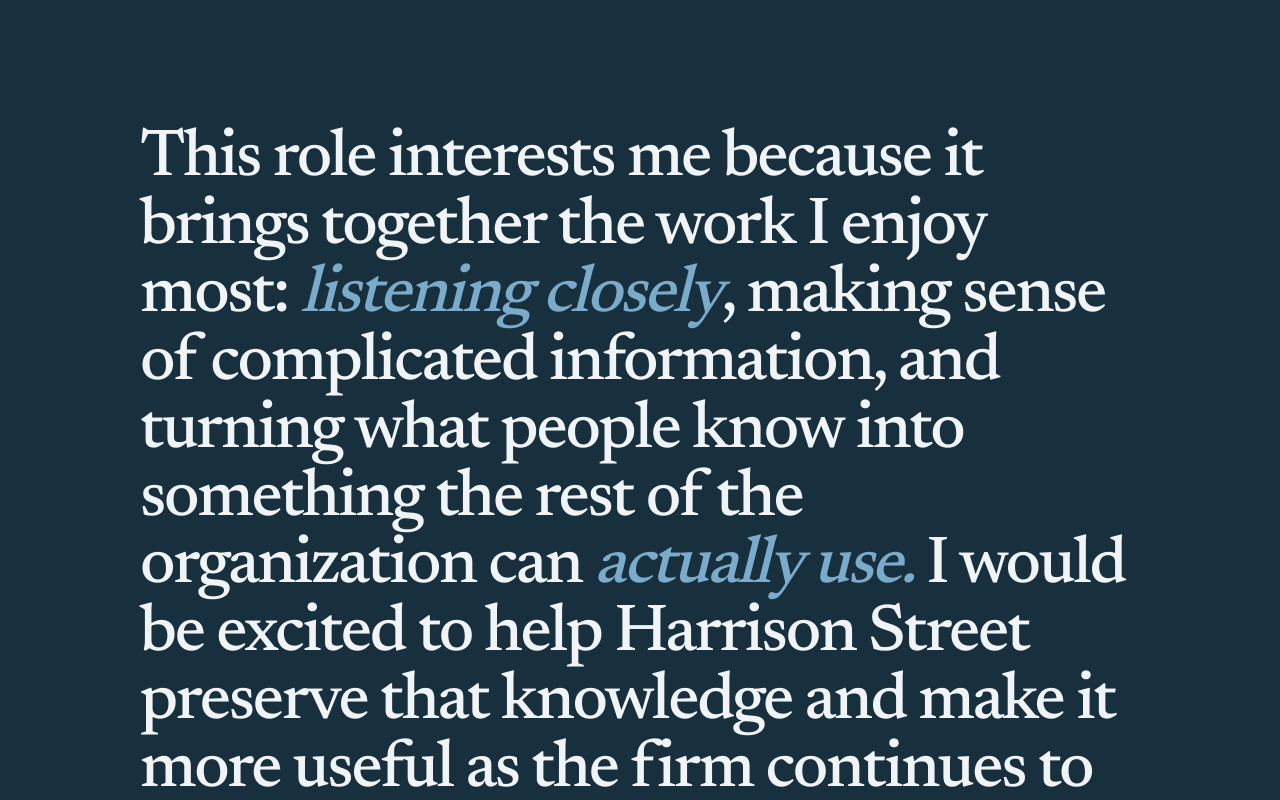
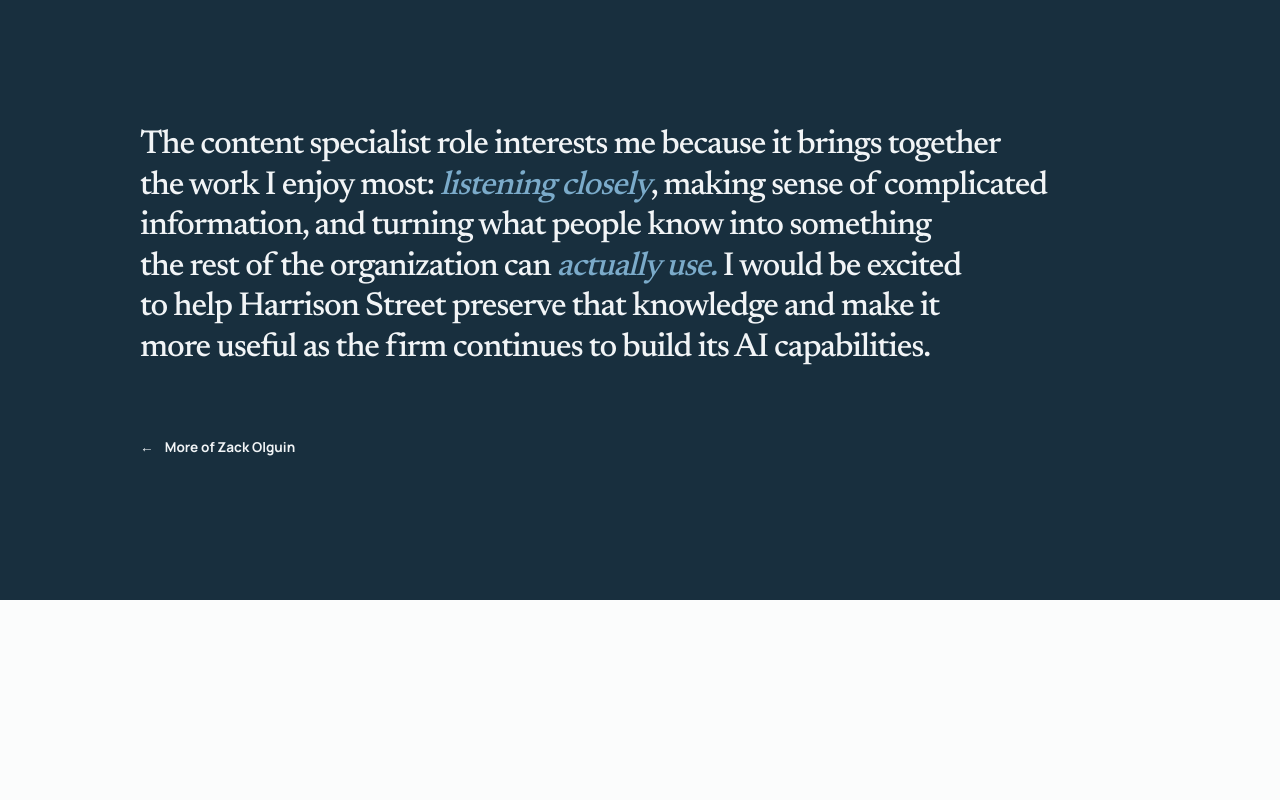
Before and after one commit to zolguin11/zack-strategy-portfolio, a plain HTML site: page HSAMwiki/index.html in a window 1280 px wide. Shown: the part 6360-7160 px from the top of the page. After the commit the page ends 6960 px from the top, so only its background shows below. Drawn offline with nearby package versions, Linux system fonts and the light colour scheme.

Commit message:
Refine HSAM closing statement

```diff
--- a/HSAMwiki/index.html
+++ b/HSAMwiki/index.html
@@ -541,12 +541,12 @@
       <section class="closing">
         <div class="page-shell closing-inner">
           <p class="closing-statement">
-            This role interests me because it brings together the work I enjoy most:
-            <em>listening closely</em>, making sense of complicated information, and
-            turning what people know into something the rest of the organization can
-            <em>actually use.</em> I would be excited to help Harrison Street preserve
-            that knowledge and make it more useful as the firm continues to build its AI
-            capabilities.
+            The content specialist role interests me because it brings together the work
+            I enjoy most: <em>listening closely</em>, making sense of complicated
+            information, and turning what people know into something the rest of the
+            organization can <em>actually use.</em> I would be excited to help Harrison
+            Street preserve that knowledge and make it more useful as the firm continues
+            to build its AI capabilities.
           </p>
           <a class="home-link closing-link" href="/">
             <span aria-hidden="true">←</span>
--- a/HSAMwiki/styles.css
+++ b/HSAMwiki/styles.css
@@ -1116,10 +1116,10 @@
   margin-bottom: 4rem;
   color: var(--cream);
   font-family: var(--serif);
-  font-size: clamp(2.6rem, 5.2vw, 5.2rem);
+  font-size: clamp(1.3rem, 2.6vw, 2.6rem);
   font-weight: 500;
   letter-spacing: -0.035em;
-  line-height: 1.02;
+  line-height: 1.22;
   text-wrap: balance;
 }
 
```
